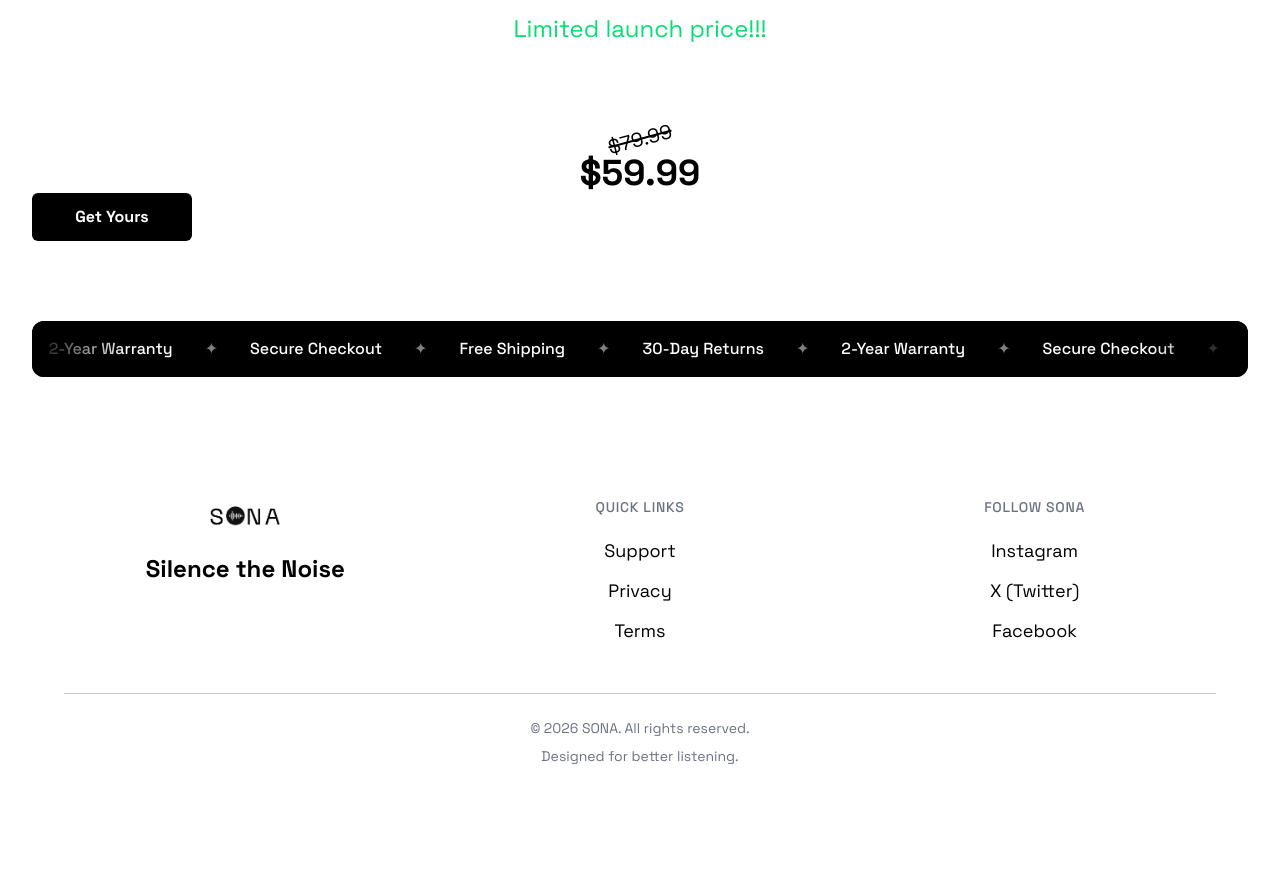
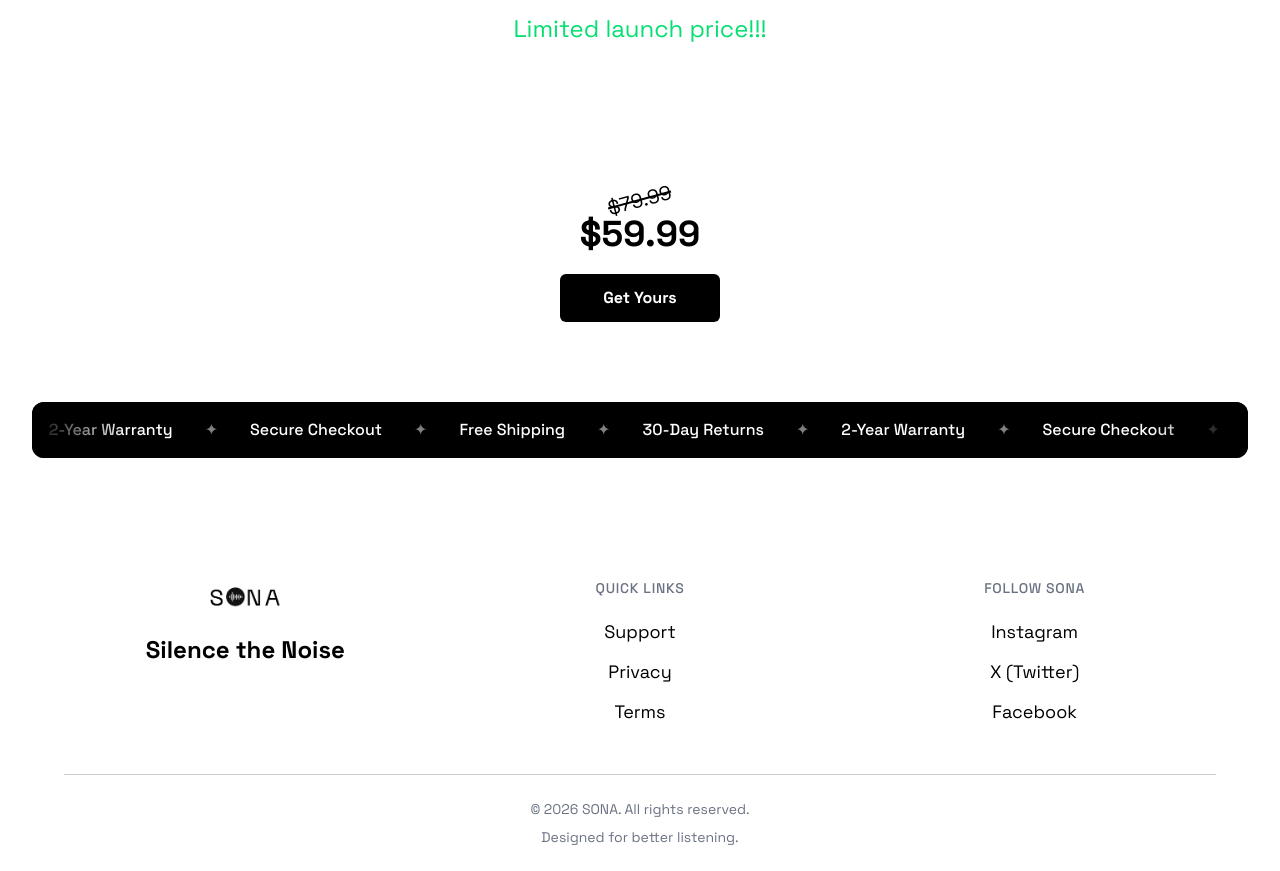
Before and after one commit to PaulEmmanuel8888/SONA, a React (Vite) app in the folder frontend/: page / in a window 1280 px wide. Shown: the part 4620-5491 px from the top of the page. Before the commit the page ends 5410 px from the top, so only its background shows below. Built offline with nearby package versions, Linux system fonts and the light colour scheme.

Commit message:
Fix bug in CTA component Button/Add Link to Product page to CTA button

```diff
--- a/frontend/src/components/product/CTA.jsx
+++ b/frontend/src/components/product/CTA.jsx
@@ -1,3 +1,4 @@
+import { Link } from "react-router-dom";
 import SectionHeader from "../layout/SectionHeader";
 import Button from "../ui/Button";
 
@@ -9,12 +10,14 @@ const CTA = () => {
         Limited launch price!!!
       </p>
 
-      <div className="text-center">
+      <div className="flex flex-col items-center">
         <p className="price old-price line-through text-xl -rotate-15 mt-[5%]">
           $79.99
         </p>
-        <p className="price font-bold md:text-4xl text-3xl">$59.99</p>
-        <Button text={`Get Yours`} />
+        <p className="price mb-5 font-bold md:text-4xl text-3xl">$59.99</p>
+        <Link to={`/product`}>
+          <Button text={`Get Yours`} />
+        </Link>
       </div>
     </section>
   );
```
